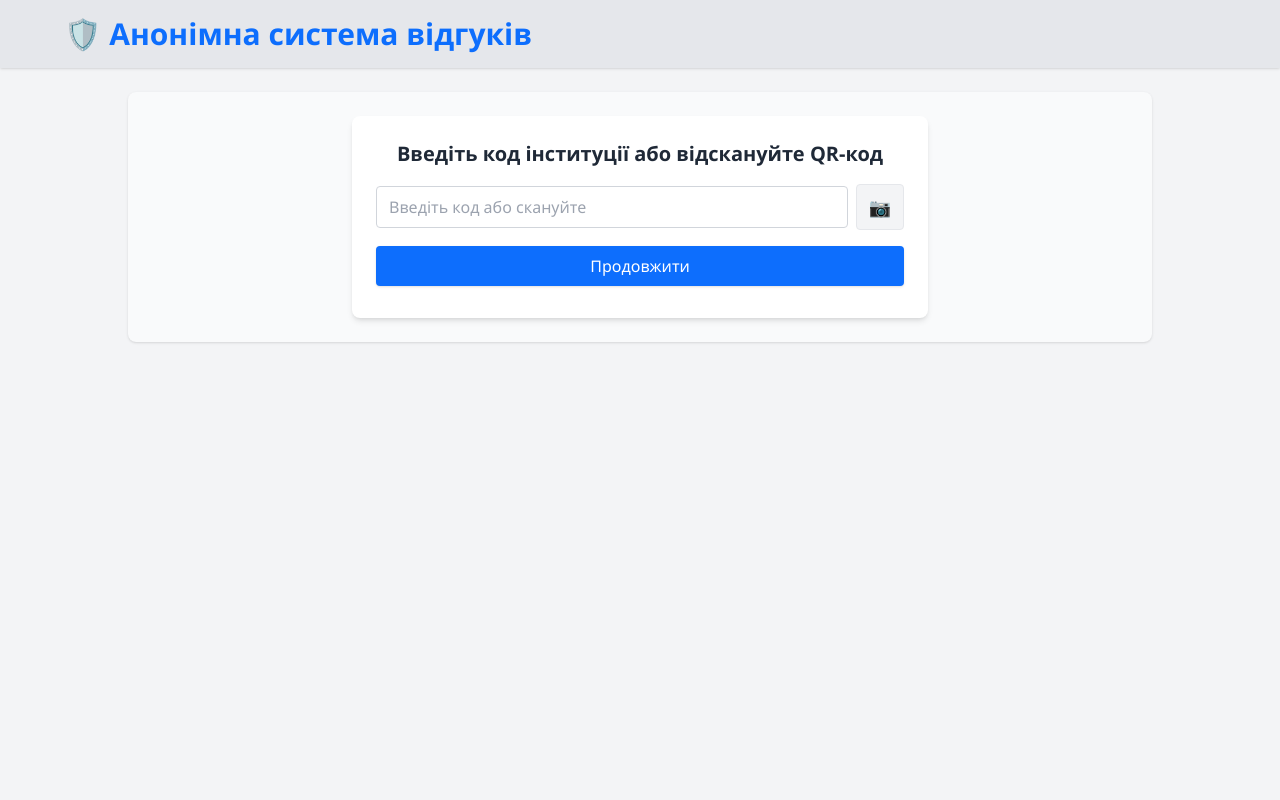
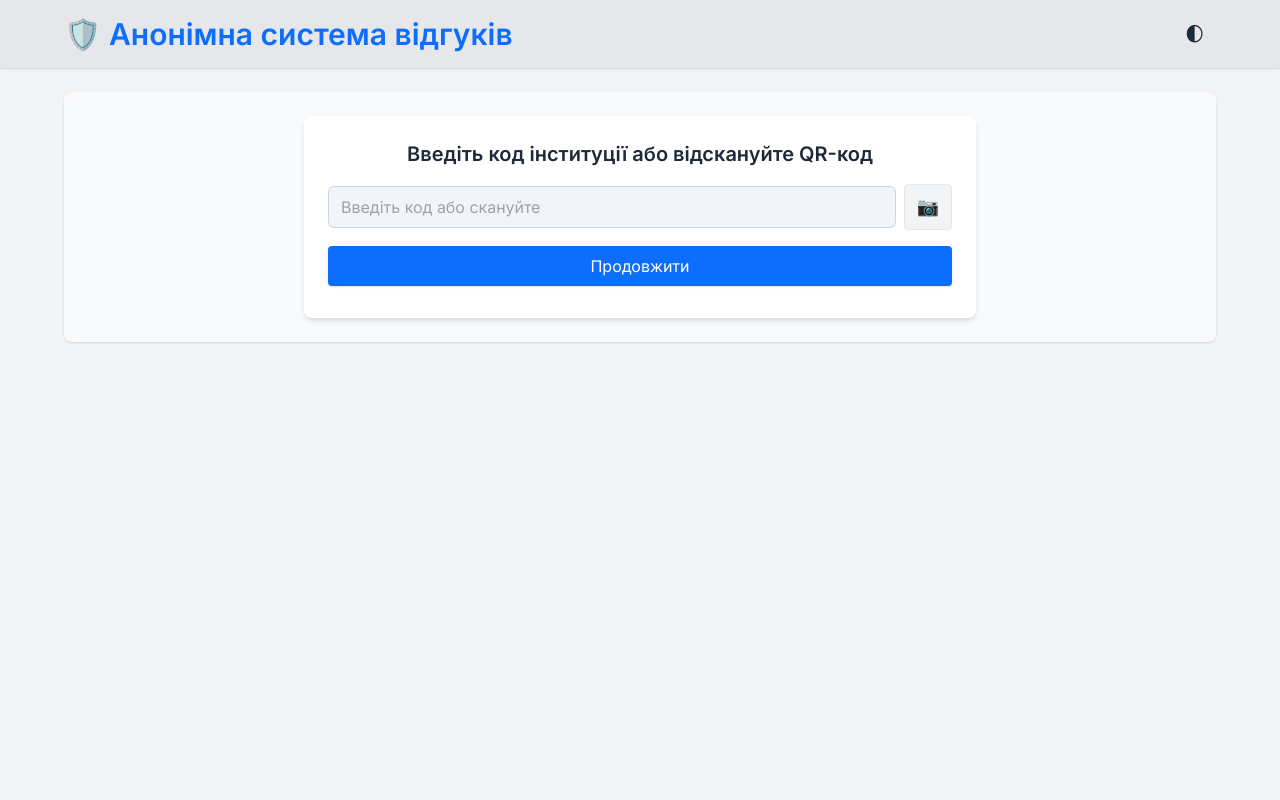
Before and after one commit to KhrystynaGit/anonymous_feedback_system, a FastAPI app: page / in a window 1280 px wide. Run offline with FastAPI, Linux system fonts and the light colour scheme; some libraries are stand-ins or nearby versions.

Commit message:
Refine input styling and theme transitions

```diff
--- a/app_templates/attachments_list.html
+++ b/app_templates/attachments_list.html
@@ -1,7 +1,7 @@
 {% extends "base.html" %}
 {% block title %}Файли{% endblock %}
 {% block content %}
-<div class="max-w-3xl mx-auto bg-white p-6 rounded shadow">
+<div class="max-w-3xl mx-auto bg-white dark:bg-gray-700 p-6 rounded shadow">
   <h2 class="text-xl font-semibold mb-4">Файли до відгуку {{ feedback_id }}</h2>
   {% if attachments %}
   <ul class="list-disc pl-5 space-y-1">
--- a/app_templates/base.html
+++ b/app_templates/base.html
@@ -7,33 +7,73 @@
   <script src="https://cdn.tailwindcss.com"></script>
   <script>
     tailwind.config = {
+      darkMode: 'class',
       theme: {
         extend: {
           colors: {
             primary: '#0d6efd',
+            'primary-dark': '#0a58ca',
             danger: '#dc3545',
             success: '#198754',
-            graylight: '#f8f9fa'
+            graylight: '#f8f9fa',
+            graydark: '#343a40'
           }
         }
       }
     }
   </script>
+  <link rel="preconnect" href="https://fonts.googleapis.com">
+  <link rel="preconnect" href="https://fonts.gstatic.com" crossorigin>
+  <link href="https://fonts.googleapis.com/css2?family=Inter:wght@400;600;700&display=swap" rel="stylesheet">
   <link rel="stylesheet" href="/static/style.css">
 </head>
-<body class="bg-gray-100 min-h-screen text-gray-800">
+<body class="bg-gray-100 dark:bg-gray-800 min-h-screen text-gray-800 dark:text-gray-200 transition-colors duration-300">
 
   <!-- Шапка -->
-  <header class="bg-gray-200 shadow px-6 py-4">
+  <header class="bg-gray-200 dark:bg-graydark shadow px-6 py-4 transition-colors duration-300">
     <div class="max-w-6xl mx-auto flex items-center justify-between">
       <a href="/" class="text-3xl font-semibold text-primary select-none hover:no-underline">🛡️ Анонімна система відгуків</a>
+      <button id="theme-toggle" class="text-xl px-3 py-1 rounded hover:bg-graylight dark:hover:bg-gray-700 transition-colors duration-300">🌓</button>
     </div>
   </header>
 
   <!-- Контент -->
-  <main class="max-w-5xl mx-auto px-4 py-6 mt-6 bg-gray-50 rounded-lg shadow">
+  <main class="max-w-6xl mx-auto px-4 py-6 mt-6 bg-gray-50 dark:bg-gray-700 rounded-lg shadow transition-colors duration-300">
     {% block content %}{% endblock %}
   </main>
 
+  <div id="toast" class="hidden fixed top-4 right-4 px-4 py-2 rounded shadow text-white"></div>
+
+  <script>
+    document.addEventListener('DOMContentLoaded', () => {
+      const htmlEl = document.documentElement;
+      if (localStorage.getItem('theme') === 'dark') {
+        htmlEl.classList.add('dark');
+      }
+      const toggle = document.getElementById('theme-toggle');
+      if (toggle) {
+        toggle.addEventListener('click', () => {
+          htmlEl.classList.toggle('dark');
+          localStorage.setItem('theme', htmlEl.classList.contains('dark') ? 'dark' : 'light');
+        });
+      }
+
+      const message = localStorage.getItem('toastMessage');
+      if (message) {
+        const type = localStorage.getItem('toastType');
+        const toast = document.getElementById('toast');
+        toast.textContent = message;
+        toast.classList.remove('hidden');
+        toast.classList.add(type === 'error' ? 'bg-danger' : 'bg-success');
+        setTimeout(() => {
+          toast.classList.add('hidden');
+          toast.classList.remove('bg-danger', 'bg-success');
+        }, 4000);
+        localStorage.removeItem('toastMessage');
+        localStorage.removeItem('toastType');
+      }
+    });
+  </script>
+
 </body>
 </html>
--- a/app_templates/code_input.html
+++ b/app_templates/code_input.html
@@ -3,13 +3,13 @@
 {% block title %}Введіть код інституції{% endblock %}
 
 {% block content %}
-<div class="max-w-xl mx-auto bg-white p-6 rounded-lg shadow-md">
+<div class="max-w-2xl mx-auto bg-white dark:bg-gray-700 p-4 sm:p-6 rounded-lg shadow-md">
   <h2 class="text-xl font-semibold mb-4 text-center">Введіть код інституції або відскануйте QR-код</h2>
 
   <form action="/enter_code" method="post" class="space-y-4">
     <div class="flex items-center gap-2">
       <input type="text" id="code-input" name="code"
-             class="w-full border border-gray-300 rounded px-3 py-2 focus:outline-none focus:ring-2 focus:ring-primary"
+             class="form-input"
              placeholder="Введіть код або скануйте" required autocomplete="off" />
       <button type="button" id="start-qr-scan-btn" title="Сканувати QR"
               class="px-3 py-2 border rounded bg-gray-100 hover:bg-gray-200 text-lg">📷</button>
--- a/app_templates/partials/add_institution_form.html
+++ b/app_templates/partials/add_institution_form.html
@@ -22,7 +22,7 @@
       name="official_name"
       id="official_name"
       required
-      class="w-full px-3 py-2 border border-gray-300 rounded focus:outline-none focus:ring-2 focus:ring-blue-500" />
+      class="form-input" />
   </div>
 
   <div class="flex justify-end gap-2">
--- a/app_templates/partials/feedbacks_table.html
+++ b/app_templates/partials/feedbacks_table.html
@@ -1,5 +1,5 @@
 <div id="feedbacks-table" class="overflow-x-auto">
-  <table class="table-fixed w-full bg-white border border-gray-200 rounded shadow-sm" style="table-layout: fixed; word-break: break-word;">
+  <table class="table-fixed w-full bg-white dark:bg-gray-700 border border-gray-200 rounded shadow-sm" style="table-layout: fixed; word-break: break-word;">
     <colgroup>
       <col class="w-[5%]" />
       <col class="w-[15%]" />
--- a/static/style.css
+++ b/static/style.css
@@ -1,6 +1,6 @@
 body {
-  font-family: "Segoe UI", Tahoma, Geneva, Verdana, sans-serif;
-  background-color: #f9fafb;
+  font-family: "Inter", "Segoe UI", Tahoma, Geneva, Verdana, sans-serif;
+  transition: background-color 0.3s, color 0.3s;
 }
 
 textarea {
@@ -16,3 +16,34 @@ textarea {
   background-color: #f0f8ff;
   border-color: #0d6efd;
 }
+
+.form-input {
+  width: 100%;
+  border: 1px solid #cbd5e1;
+  border-radius: 0.375rem;
+  padding: 0.5rem 0.75rem;
+  background-color: #f1f5f9;
+  color: #1f2937;
+  transition: background-color 0.2s, border-color 0.2s, box-shadow 0.2s;
+}
+
+.form-input:focus {
+  outline: none;
+  box-shadow: 0 0 0 3px rgba(13, 110, 253, 0.4);
+  border-color: #0d6efd;
+}
+
+.dark .form-input {
+  background-color: #4b5563;
+  border-color: #6b7280;
+  color: #f3f4f6;
+}
+
+.dark .form-input:focus {
+  box-shadow: 0 0 0 3px rgba(10, 88, 202, 0.4);
+  border-color: #0a58ca;
+}
+
+#toast {
+  z-index: 1000;
+}
```
Also changed, not shown: app_templates/admin.html (+5 -5 lines), app_templates/change_password.html (+4 -4 lines), app_templates/error.html (+5 -8 lines), app_templates/feedback_form.html (+4 -4 lines), app_templates/success.html (+6 -12 lines).
